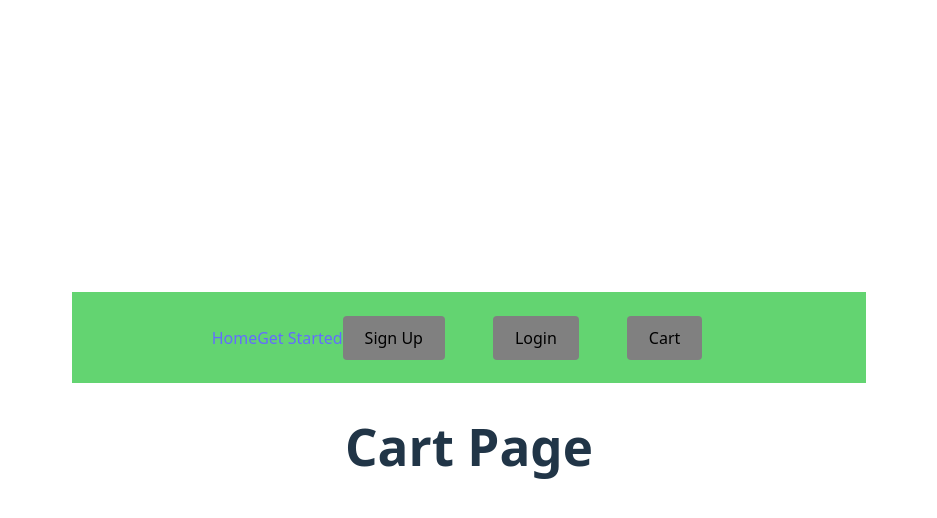
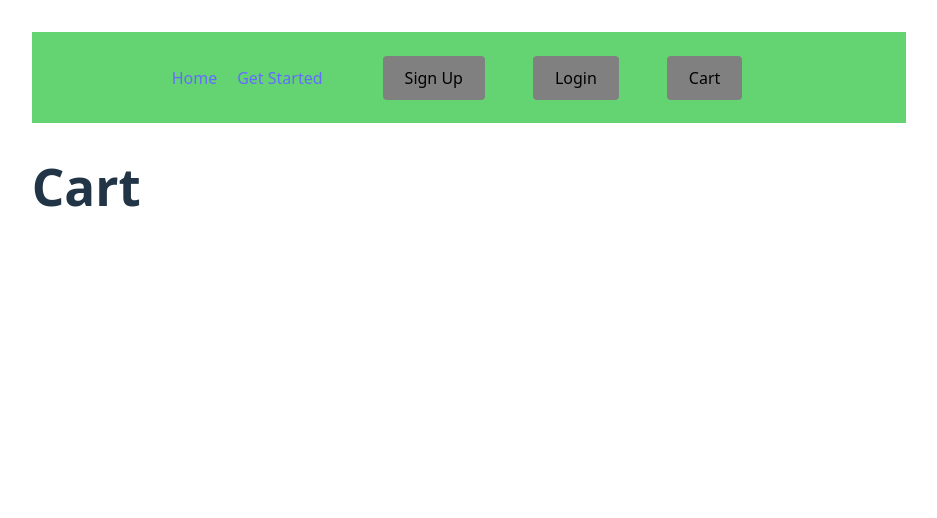
Before and after one commit to bronny86/bandmerchfrontend, a React (Vite) app: page /cart in a window 1280 px wide. Shown: the top 518 px of the page, without its empty margins (171-1108 px from the left). Built offline with nearby package versions, Linux system fonts and the light colour scheme.

Commit message:
nav bar spacing

```diff
--- a/src/components/Navbar/index.jsx
+++ b/src/components/Navbar/index.jsx
@@ -15,12 +15,17 @@ const Navbar = () => {
                 <Bars />
 
                 <NavMenu>
-                <NavLink to="/" activestyle={{ fontWeight: "bold", color: "red" }}>
+                <NavLink to="/"  activestyle={{ fontWeight: "bold", color: "red" }}>
                     Home
                     </NavLink>
-                    <NavLink to="/GetStarted" activestyle={{ fontWeight: "bold", color: "red" }}>
+                    <span style={{ margin: "0 10px" }}></span>
+
+                    <NavLink to="/GetStarted"  activestyle={{ fontWeight: "bold", color: "red" }}>
                         Get Started
                     </NavLink>
+                    <span style={{ margin: "0 10px" }}></span>
+                    <span style={{ margin: "0 10px" }}></span>
+                    <span style={{ margin: "0 10px" }}></span>
                 </NavMenu>
                 <NavBtn>
                     <NavBtnLink to="/signup">Sign Up</NavBtnLink>
--- a/src/pages/Cart.jsx
+++ b/src/pages/Cart.jsx
@@ -2,8 +2,17 @@ import React from "react";
 
 export function Cart() { // Named export
     return (
-        <div>
-            <h1>Cart Page</h1>
+        <div
+            style={{
+                display: "flex",
+                justifyContent: "centre",
+                alignItems: "centre",
+                height: "100vh",
+            }}
+        >
+            <h1>
+                Cart
+            </h1>
         </div>
     );
 }
```
